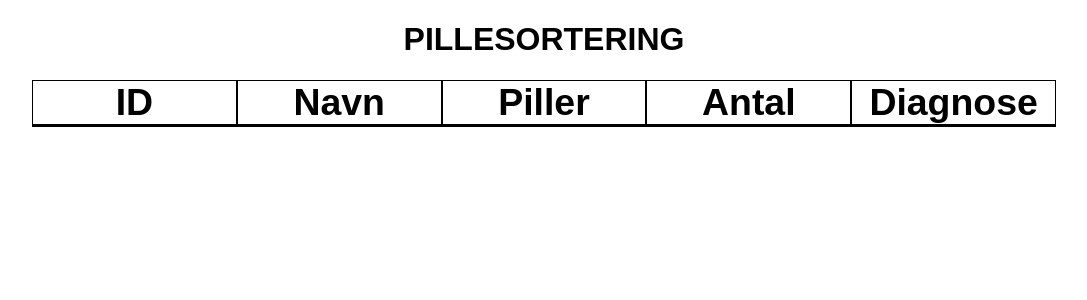
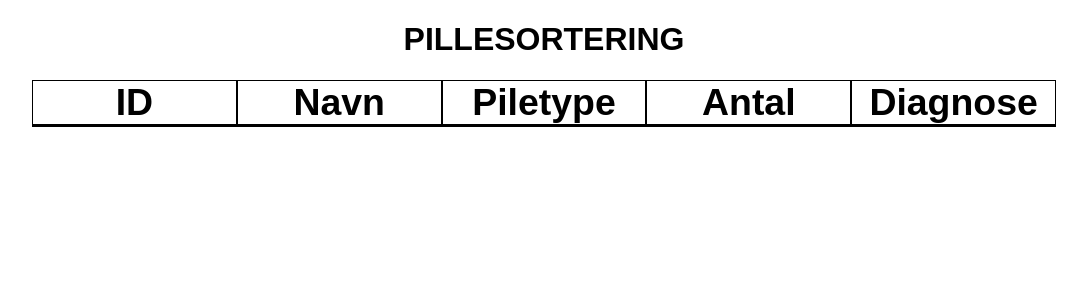
Before and after one commit to ELODollZ/IOHTProjekt, a Flask app: template Hjemmeside/templates/index.html in a window 1280 px wide. Shown: the top 300 px of the page, without its empty margins (96-1183 px from the left). Run offline with Flask 3, Linux system fonts and the light colour scheme; the template is opened without the code that fills it, so the values that code supplies are empty; some libraries are stand-ins or nearby versions.

Commit message:
Update index.html

```diff
--- a/Hjemmeside/templates/index.html
+++ b/Hjemmeside/templates/index.html
@@ -56,7 +56,7 @@
 <div class="grid">
 	<div class="gridit"><h3>ID</h3></div>
 	<div class="gridit"><h3>Navn</h3></div>
-	<div class="gridit"><h3>Piller</h3></div>
+	<div class="gridit"><h3>Piletype</h3></div>
 	<div class="gridit"><h3>Antal</h3></div>
 	<div class="gridit"><h3>Diagnose</h3></div>
 	<div id="ID">{{ data[0] }}</div>
```
